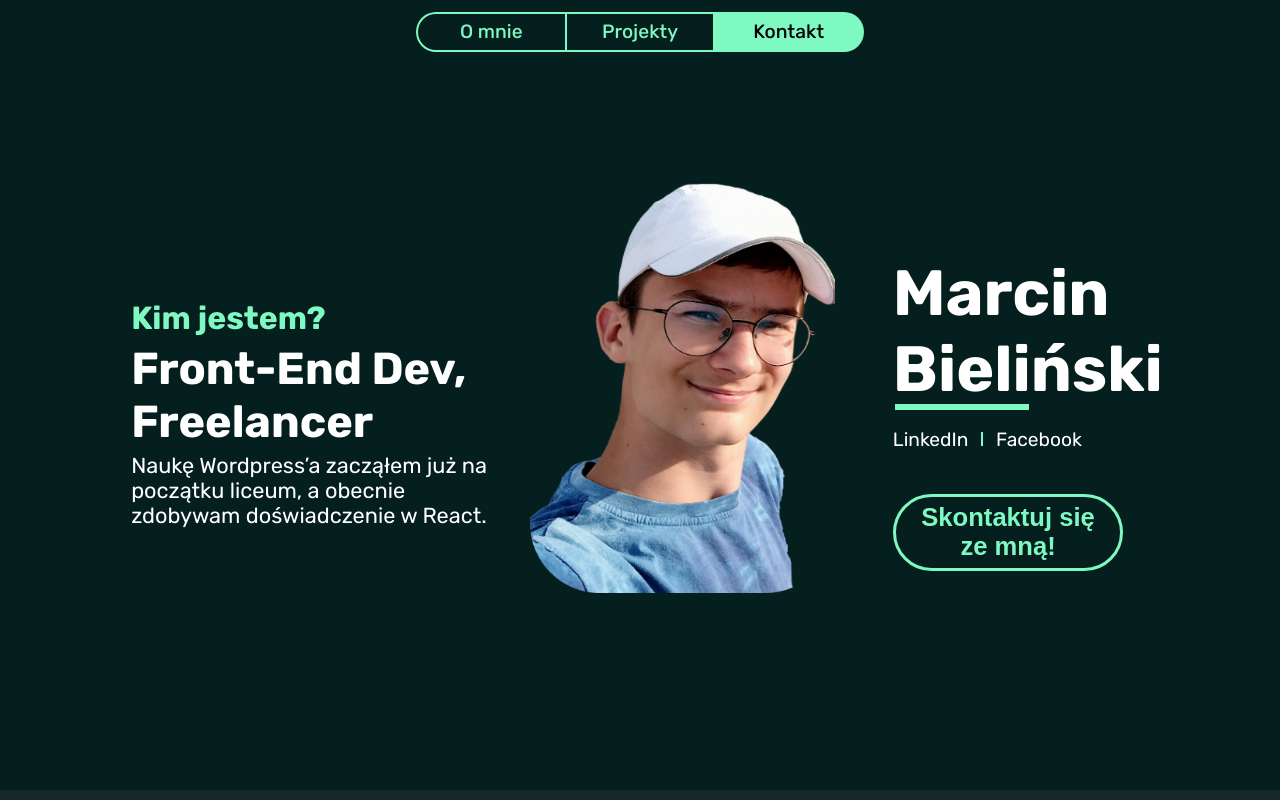
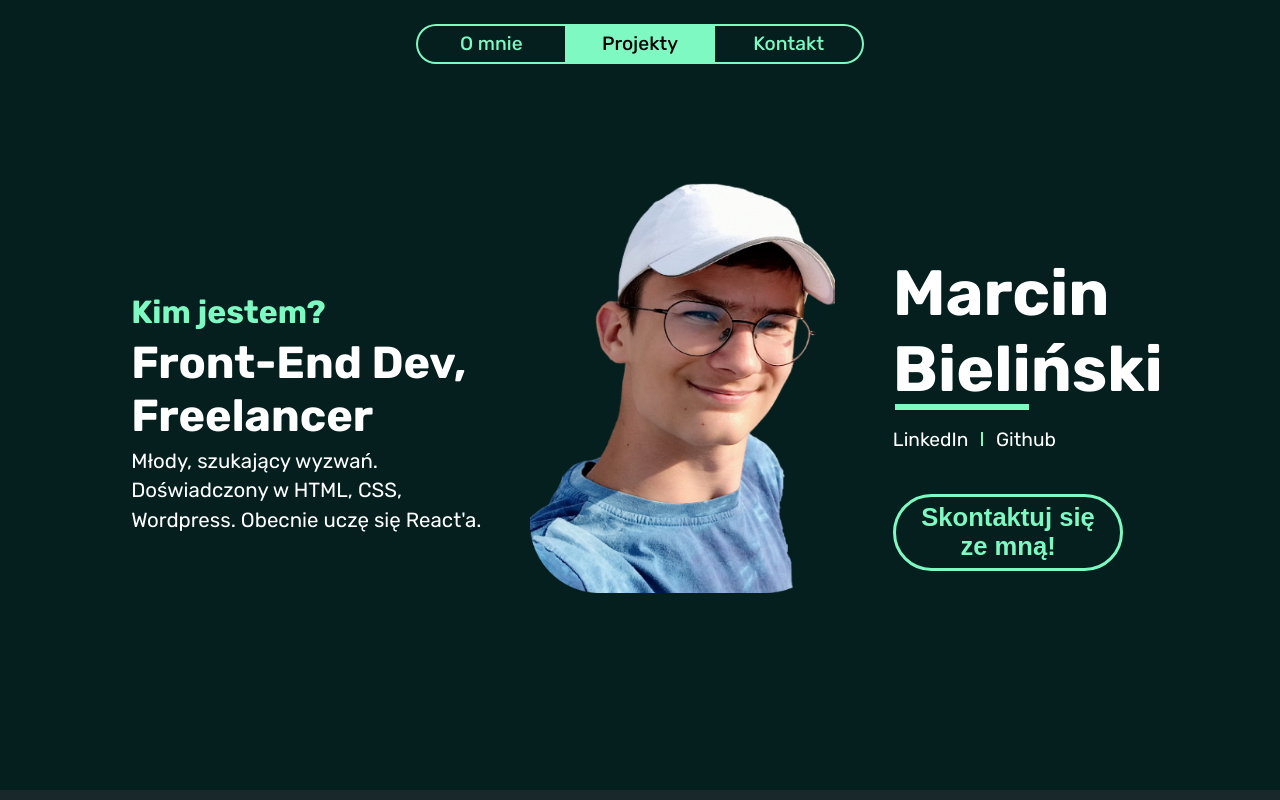
Before and after one commit to CodinGeo/portfolio, a React (Vite) app in the folder Portfolio/: page / in a window 1280 px wide. Shown: the top 800 px of the page. Built offline with nearby package versions, Linux system fonts and the light colour scheme.

Commit message:
Scroll-snap, redakcja tekstow

```diff
--- a/Portfolio/src/AboutCard.jsx
+++ b/Portfolio/src/AboutCard.jsx
@@ -3,13 +3,13 @@ import './AboutCard.css';
 
 function AboutCard({aboutRef}) {
     return(
-        <section id='about' className='aboutCardContainer' ref={aboutRef}>
-            <figure className='aboutCardPicContainer'>
+        <section id='about' className='scrollSnapItem aboutCardContainer' ref={aboutRef}>
+            <figure className='aboutCardPicContainer hiddenLeft'>
                 <img src={marcinAbout} className='aboutCardPic' alt='Marcin About'/>
             </figure>
             <div className='aboutCardTexts'>
-                <h2 className='aboutCardTitle'>O mnie słów kilka</h2>
-                <p className='aboutCardDesc'>Informatyką zaczałęm interesować się kilka lat temu. Na początku uczestniczyłem w różnych kursach z C#, HTML, CSS. Potem zacząłem uczyć się C++ i algorytmiki pod kątem Olimpiady Informatycznej. Obecnie zdobywam kolejne doświadczenia do pracy jako Front-End Developer. Dodatkowo interesuję się militariami, outdoorem i wycieczkami w góry.</p>
+                <h2 className='aboutCardTitle hiddenCenter'>O mnie słów kilka</h2>
+                <p className='aboutCardDesc hiddenCenter'>Informatyką zaczałęm interesować się kilka lat temu. Na początku uczestniczyłem w różnych kursach z C#, HTML, CSS. Potem zacząłem uczyć się C++ i algorytmiki pod kątem Olimpiady Informatycznej. Obecnie zdobywam kolejne doświadczenia do pracy jako Front-End Developer. Dodatkowo interesuję się militariami, outdoorem i wycieczkami w góry.</p>
             </div>
         </section>
     );
--- a/Portfolio/src/App.css
+++ b/Portfolio/src/App.css
@@ -2,6 +2,16 @@
 {
     font-family: 'Rubik';
     src: local('Rubik-VariableFont_wght'), url('./fonts/Rubik-VariableFont_wght.ttf') format('truetype');
+}
+html
+{
+    -ms-overflow-style: none;
+    scrollbar-width: none;
+    scroll-snap-type: y mandatory;
+}
+html::-webkit-scrollbar
+{
+    display: none;
 }
 body
 {
@@ -20,3 +30,43 @@ body
 {
     margin-top: -6.2vh;
 }
+.scrollSnapItem
+{
+    scroll-snap-align: start;
+}
+.hiddenLeft, .hiddenCenter, .hiddenRight, .hiddenBottom
+{
+    opacity: 0;
+    filter: blur(1px);
+    transition: none;
+}
+@media(prefers-reduced-motion: reduce)
+{
+    .hiddenLeft, .hiddenCenter, .hiddenRight, .hiddenBottom
+    {
+        transition: none;
+    }
+}
+.hiddenLeft
+{
+    transform: translateX(-20%);
+}
+.hiddenRight
+{
+    transform: translateX(20%);
+}
+.hiddenBottom
+{
+    transform: translateY(10%);
+}
+.visible
+{
+    opacity: 1;
+    filter: none;
+    transform: none;
+    transition: all 1.5s;
+}
+.aboutCardTexts .hiddenCenter:nth-child(2)
+{
+    transition-delay: 0.75s;
+}
--- a/Portfolio/src/App.jsx
+++ b/Portfolio/src/App.jsx
@@ -10,24 +10,27 @@ import './App.css';
 
 function App()
 {
+  const introRef = useRef(null);
   const aboutRef = useRef(null);
   const projectsRef = useRef(null);
   const contactRef = useRef(null);
+  const footerRef = useRef(null);
 
   const [currentSection, setCurrentSection] = useState('about');
-
+  const sections = [
+    {ref: introRef, sectionName: 'introduction'},
+    {ref: aboutRef, sectionName: 'about'},
+    {ref: projectsRef, sectionName: 'projects'},
+    {ref: contactRef, sectionName: 'contact'},
+    {ref: footerRef, sectionName: 'footer'},
+  ];
   useEffect(() => {
     const handleScroll = () => {
       const scrollPosition = window.scrollY;
-      const sections = [
-        {ref: aboutRef, sectionName: 'about'},
-        {ref: projectsRef, sectionName: 'projects'},
-        {ref: contactRef, sectionName: 'contact'},
-      ];
 
       for (let i = sections.length - 1; i >= 0; i--) {
         const{ref, sectionName} = sections[i];
-        if (ref.current && scrollPosition >= ref.current.offsetTop-100) {
+        if (ref.current && scrollPosition >= ref.current.offsetTop-window.innerHeight/2) {
           setCurrentSection(sectionName);
           break;
         }
@@ -35,20 +38,32 @@ function App()
     };
 
     window.addEventListener('scroll', handleScroll);
-    return ()=>{
+    return () => {
       window.removeEventListener('scroll', handleScroll);
     };
+
   },[]);
+  const observer = new IntersectionObserver((entries) => {
+    entries.forEach((entry) => {
+      if (entry.isIntersecting) {
+        entry.target.classList.add('visible');
+      }
+    });
+  });
+  const hiddenElements = document.querySelectorAll('.hiddenLeft, .hiddenCenter, .hiddenRight, .hiddenBottom');
+  hiddenElements.forEach((element) => {
+    observer.observe(element);
+  });
   return(
     <>
-      <Nav aboutRef={aboutRef} projectsRef={projectsRef} contactRef={contactRef} currentSection={currentSection}></Nav>
+      <Nav aboutRef={aboutRef} projectsRef={projectsRef} contactRef={contactRef} currentSection={currentSection==='introduction'?'about':currentSection==='footer'?'contact':currentSection}></Nav>
       <div className='content'>
-        <Introduction contactRef={contactRef}></Introduction>
-        <AboutCard aboutRef={aboutRef} className='appElement' sectionName='about'></AboutCard>
-        <Projects projectsRef={projectsRef} className='appElement' sectionName='projects'></Projects>
-        <Contact contactRef={contactRef} className='appElement' sectionName='contact'></Contact>
+        <Introduction introRef={introRef} contactRef={contactRef}></Introduction>
+        <AboutCard aboutRef={aboutRef} sectionName='about'></AboutCard>
+        <Projects projectsRef={projectsRef} sectionName='projects'></Projects>
+        <Contact contactRef={contactRef} sectionName='contact'></Contact>
+        <Footer introRef={introRef} footerRef={footerRef}></Footer>
       </div>
-      <Footer></Footer>
     </>
   );
 }
--- a/Portfolio/src/Contact.jsx
+++ b/Portfolio/src/Contact.jsx
@@ -5,8 +5,8 @@ import './Contact.css';
 function Contact({contactRef})
 {
     return(
-        <section ref={contactRef} className='contactContainer'>
-            <h3 className='contactInfoTitle'>Napisz coś do mnie!</h3>
+        <section ref={contactRef} className='scrollSnapItem contactContainer'>
+            <h3 className='contactInfoTitle'>Napisz do mnie!</h3>
             <div className='contactFormContainer'>
                 <ContactForm></ContactForm>
             </div>
--- a/Portfolio/src/ContactForm.jsx
+++ b/Portfolio/src/ContactForm.jsx
@@ -20,7 +20,7 @@ const ContactForm = () => {
   };
 
   return (
-    <form ref={form} onSubmit={sendEmail} className='contactForm'>
+    <form ref={form} onSubmit={sendEmail} className='contactForm hiddenBottom'>
         <div className='contactFormInside'>
             <div className='contactFormGreeting'>Cześć!</div>
             <div className='contactFormLine'>Nazywam się<input type='text' name='name' placeholder='Twoje imię i nazwisko' className='contactFormInput' required/>Mój mail to<input type='email' name='mail' placeholder='Twój mail' className='contactFormMailInput contactFormInput' required/></div>
--- a/Portfolio/src/Footer.css
+++ b/Portfolio/src/Footer.css
@@ -8,7 +8,7 @@
     flex-direction: row;
     justify-content: space-between;
     align-items: center;
-    height: 5vw;
+    height: 10vh;
     background-color: var(--background-primary-color);
 }
 .footerLogo
@@ -16,7 +16,8 @@
 
     margin: 0;
     padding: 0;
-    height: 3vw;
+    height: 4vw;
+    cursor: pointer;
 }
 .footerText
 {
--- a/Portfolio/src/Footer.jsx
+++ b/Portfolio/src/Footer.jsx
@@ -4,8 +4,11 @@ import facebookLogo from './assets/facebookLogo.svg';
 import instagramLogo from './assets/instagramLogo.svg';
 import gitHubLogo from './assets/gitHubLogo.svg';
 
-function Footer()
+function Footer({introRef, footerRef})
 {
+    const handleIntroClick = () => {
+        introRef.current?.scrollIntoView({behavior: "smooth"});
+    };
     const FooterSocial = (props) => {
         return(
             <a href={props.link} target='_blank' className='footerSocialIconLink'>
@@ -19,8 +22,8 @@ function Footer()
         );
     }
     return(
-        <footer className='footerContainer'>
-            <figure><img className='footerLogo'src='/portfolioLogo.png'></img></figure>
+        <footer className='scrollSnapItem footerContainer' ref={footerRef}>
+            <figure><img className='footerLogo'src='/portfolioLogo.png' onClick={handleIntroClick}></img></figure>
             <p className='footerText'>&copy; 2024 Marcin Bieliński, Wszelkie Prawa Zastrzeżone </p>
             <section className='footerSocials'>
                 <FooterSocial icon={linkedInLogo} link='https://www.linkedin.com/in/marcin-bieli%C5%84ski-9078a92a1/' height='0.95vw' color='#0e76a8' filter='invert(26%) sepia(93%) saturate(1626%) hue-rotate(177deg) brightness(95%) contrast(89%)'></FooterSocial>
--- a/Portfolio/src/Introduction.css
+++ b/Portfolio/src/Introduction.css
@@ -27,7 +27,8 @@
 .introLongDescription
 {
     margin-top: 5px;
-    font-size: 1.7vw;
+    font-size: 1.6vw;
+    line-height: 2.3vw;
 }
 .introPic
 {
--- a/Portfolio/src/Introduction.jsx
+++ b/Portfolio/src/Introduction.jsx
@@ -1,22 +1,22 @@
 import marcinCropped from './assets/marcinCropped.png';
 import './Introduction.css';
 
-function Introduction({contactRef})
+function Introduction({introRef})
 {
     const handleContactClick = () => {
         contactRef.current?.scrollIntoView({behavior: 'smooth'});
     }
     return(
-        <section className='introContainer'>
-            <div className='introLeft'>
+        <section className='scrollSnapItem introContainer' ref={introRef}>
+            <div className='introLeft hiddenLeft'>
                 <h4 className='introTopicSmall'>Kim jestem?</h4>
                 <h2 className='introShortDescription'>Front-End Dev,<br></br>Freelancer</h2>
-                <p className='introLongDescription'>Naukę Wordpress’a zacząłem już na początku liceum, a obecnie zdobywam doświadczenie w React.</p>
+                <p className='introLongDescription'>Młody, szukający wyzwań. Doświadczony w HTML, CSS, Wordpress. Obecnie uczę się React'a.</p>
             </div>
-            <figure className='introMiddle'>
+            <figure className='introMiddle hiddenCenter'>
                 <img src={marcinCropped} className='introPic'></img>
             </figure>
-            <div className='introRight'>
+            <div className='introRight hiddenRight'>
                 <span className='introNameAndLineContainer'>
                     <h1 className='introName'>Marcin<br></br>Bieliński</h1>
                     <hr className='introNameLine'></hr>
@@ -29,7 +29,7 @@ function Introduction({contactRef})
                         <hr className='introSocialsLine'></hr>
                     </div>
                     <div className='introSocialsLinkContainer'>
-                        <a href='https://www.facebook.com/marcin.bielinski.125/?locale=pl_PL' target='_blank' className='introSocialsLink'>Facebook</a>
+                        <a href='https://github.com/CodinGeo' target='_blank' className='introSocialsLink'>Github</a>
                     </div>
                 </section>
                 <button className='introContactBtn' onClick={handleContactClick}>Skontaktuj się<br></br> ze mną!</button>
--- a/Portfolio/src/Nav.css
+++ b/Portfolio/src/Nav.css
@@ -2,7 +2,7 @@
 {
     margin-left: auto;
     margin-right: auto;
-    top: 1.5vh;
+    top: 3vh;
     display: flex;
     justify-content: space-evenly;
     position: sticky;
```
Also changed, not shown: Portfolio/src/Projects.jsx (+15 -15 lines).
